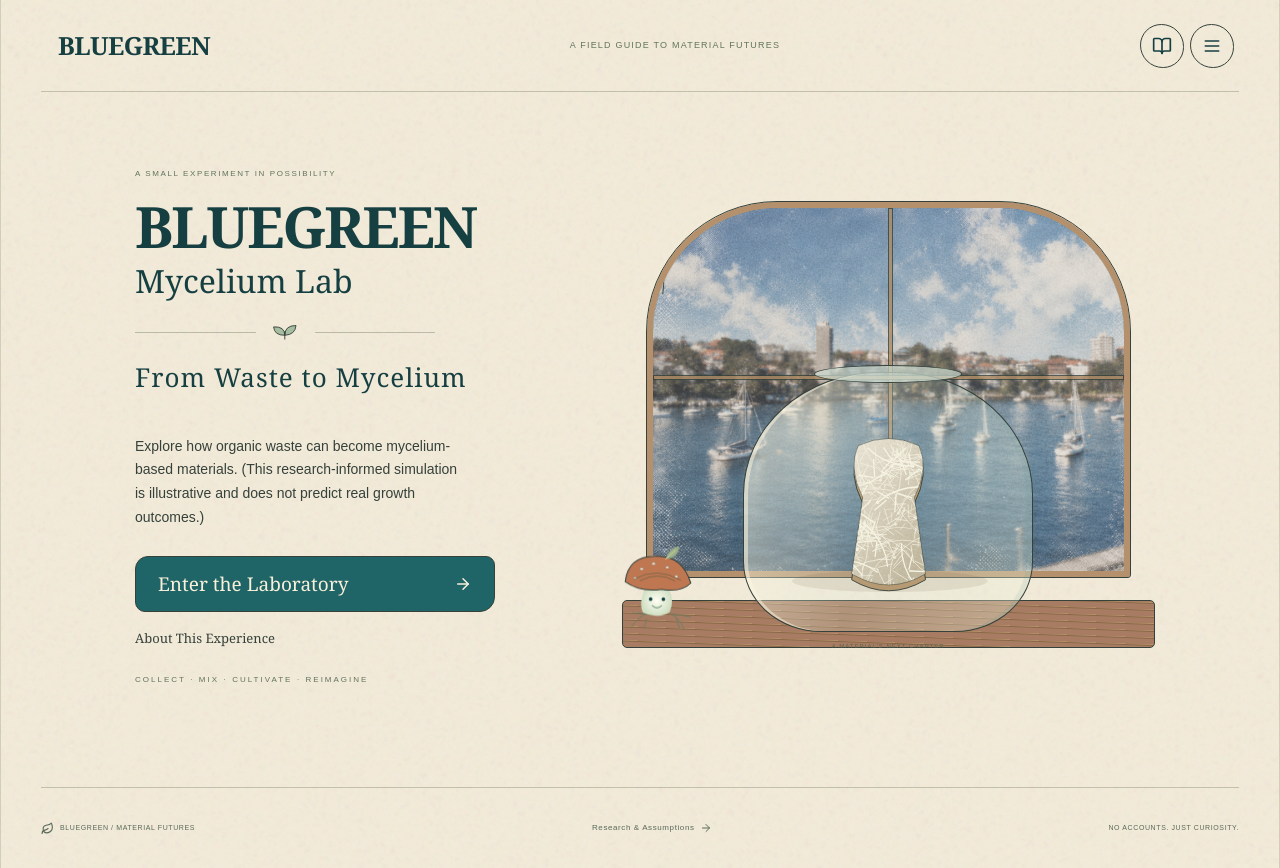
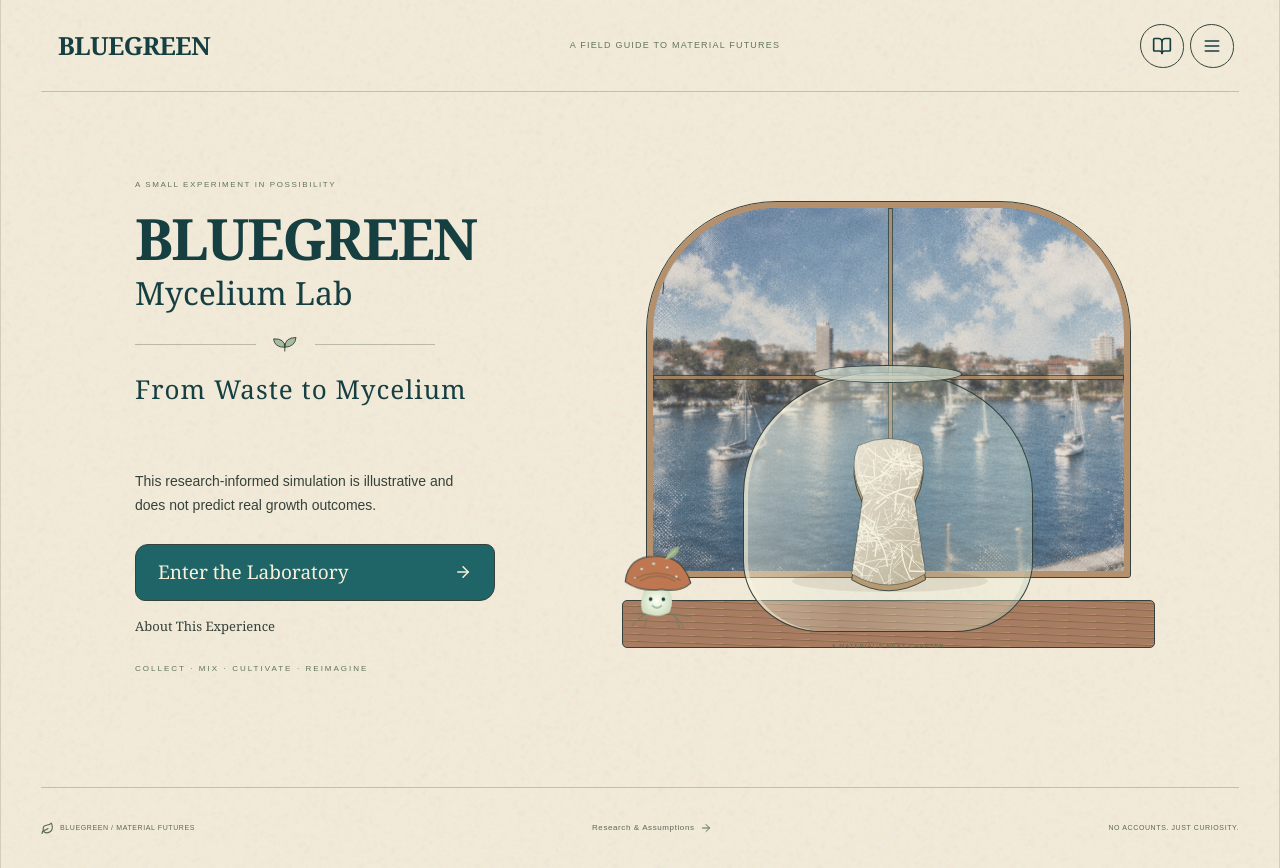
Before and after one commit to Jiaqi-Hu111/Blue-Green, a React (Vite) app: page / in a window 1280 px wide. Built offline with nearby package versions, Linux system fonts and the light colour scheme.

Commit message:
Update screens.jsx

```diff
--- a/src/screens.jsx
+++ b/src/screens.jsx
@@ -73,8 +73,7 @@ export function Welcome({ onEnter, onAbout, hasProgress, onResume }) {
         <div className="welcome-wood" />
       </div>
       <div className="welcome-content">
-        <p>Explore how organic waste can become mycelium-based materials. (This research-informed
-  simulation is illustrative and does not predict real growth outcomes.)</p>
+        <p>This research-informed simulation is illustrative and does not predict real growth outcomes.</p>
         <div className="welcome-actions">
           <Button onClick={onEnter}>
             Enter the Laboratory
```
